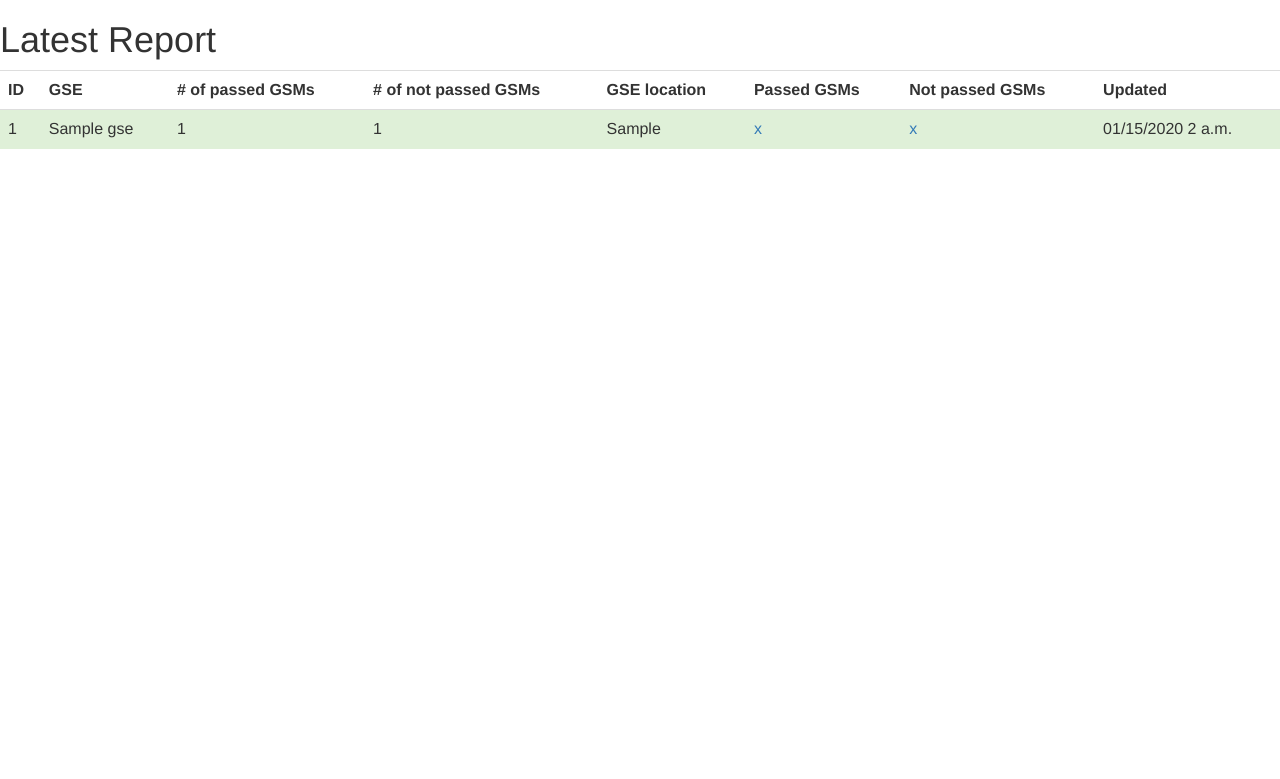
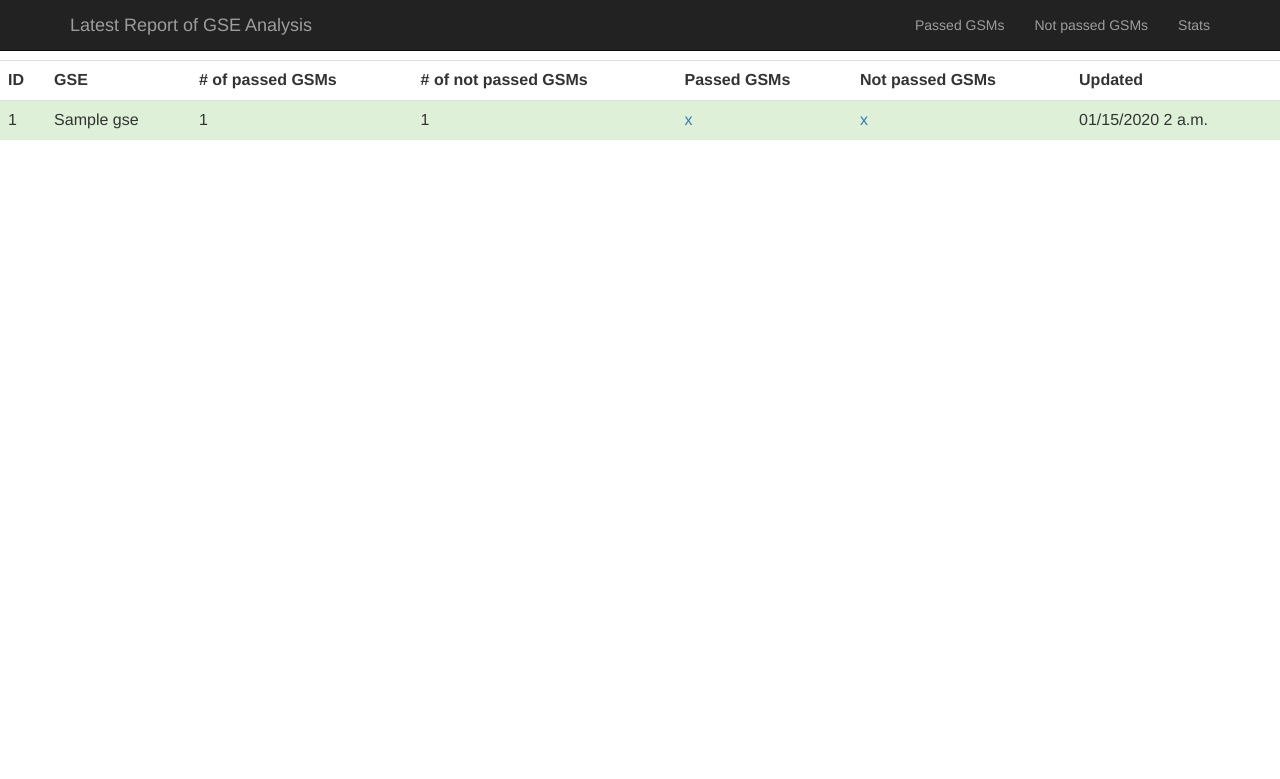
Before and after one commit to bcgsc/rsemreport, a Django app: page / in a window 1280 px wide. Shown: the top 779 px of the page. Run offline with Django 3.2, Linux system fonts and the light colour scheme; tables that the repository leaves empty hold one stand-in row (values such as "Sample post"); some libraries are stand-ins or nearby versions.

Commit message:
added pages for showing only passed_GSMs, not_passed_GSMs and stats

```diff
--- /dev/null
+++ b/rsem_report/templates/rsem_report/base.html
@@ -0,0 +1,25 @@
+<html>
+  <head>
+    <title>{% block title %} {% endblock %}</title>
+
+    <link rel="stylesheet" href="//netdna.bootstrapcdn.com/bootstrap/3.1.1/css/bootstrap.min.css">
+      {# JUST FOR REFERENCE #}
+      {# <link rel="stylesheet" type="text/css" media="all" href="{% static 'rsem_report/some.css' %}" /> #}
+
+    <style>
+      {# to prevent header from overlapping with top content of the page #}
+      body {padding-top: 60px;}
+    </style>
+
+    {# like meta base <style>, <meta>, <link>, <noscript>, and <base>, but NOT <script>, which should go to the end #}
+    {% block head %} {% endblock %}
+  </head>
+
+<body>
+
+{% include "rsem_report/header.html" %}
+
+{% block body %} {% endblock %}
+
+</body>
+</html>
--- /dev/null
+++ b/rsem_report/templates/rsem_report/header.html
@@ -0,0 +1,18 @@
+<div class="navbar navbar-inverse navbar-fixed-top">
+  <div class="container">
+    <a href="/" class="navbar-brand">Latest Report of GSE Analysis</a>
+
+    <button class="navbar-toggle" data-toggle="collapse" data-target=".navHeaderCollapse">
+      <span class="icon-bar"></span>
+      <span class="icon-bar"></span>
+    </button>
+
+    <div class="collapse navbar-collapse navHeaderCollapse">
+      <ul class="nav navbar-nav navbar-right">
+        <li><a href='{% url 'passed_GSMs' %}'>Passed GSMs</a></li>
+        <li><a href='{% url 'not_passed_GSMs' %}'>Not passed GSMs</a></li>
+        <li><a href='{% url 'stats' %}'>Stats</a></li>
+      </ul>
+    </div>
+  </div>
+</div>
--- a/rsem_report/templates/rsem_report/progress_report.html
+++ b/rsem_report/templates/rsem_report/progress_report.html
@@ -1,37 +1,29 @@
+{% extends "rsem_report/base.html" %}
+
 {% load staticfiles %}
-<html>
-  <head>
-    <title> GSE Analysis Progress Report</title>
-    <link rel="stylesheet" href="//netdna.bootstrapcdn.com/bootstrap/3.1.1/css/bootstrap.min.css">
-    <script src="//ajax.googleapis.com/ajax/libs/jquery/1.11.1/jquery.min.js"></script>
-{#    <link rel="stylesheet" type="text/css" media="all" href="{% static 'rsem_report/some.css' %}" /> #}
-<script src="{% static 'rsem_report/ZeroClipboard/ZeroClipboard.min.js' %}"></script>
-  </head>
-<body>
-<h1>Latest Report </h1>
+
+{% block title %} GSE Analysis Progress Report {% endblock %}
+
+{% block body %}
+
 <table class="table table-hover">
   <tr>
     <th>ID</th>
     <th>GSE</th>
     <th># of passed GSMs</th>
     <th># of not passed GSMs</th>
-    <th>GSE location</th>
     <th>Passed GSMs</th>
     <th>Not passed GSMs</th>
     <th>Updated</th>
   </tr>
 
   {% for gse in gses %}
-    {% if gse.passed %}
-      <tr class="success">
-    {% else %}
-      <tr class="danger">
-    {% endif %}
+
+      <tr id='{{gse.name}}' class='{% if gse.passed %}success{% else %}danger{% endif %}'>
       <td>{{forloop.counter}}</td>
       <td>{{gse.name}}</td>
       <td>{{gse.num_passed_gsms}}</td>
       <td>{{gse.num_not_passed_gsms}}</td>
-      <td>{{gse.path}}</td>
       <td>
 	{# onclick="return false;" to avoid the page from being scrolled to the top #}
 	{% for gsm in gse.passed_gsms_as_list %}
@@ -48,6 +40,10 @@
   {% endfor %}
 </table>
 
+
+{# put <script> at the end to avoid blocking loading the page #}
+<script src="//ajax.googleapis.com/ajax/libs/jquery/1.11.1/jquery.min.js"></script>
+<script src='{% static 'rsem_report/ZeroClipboard/ZeroClipboard.min.js' %}'></script>
 <script type="text/javascript">
 var client = new ZeroClipboard($('a.gsm'));
 client.on( "ready", function( readyEvent ) {
@@ -57,5 +53,4 @@ client.on( "ready", function( readyEvent ) {
 } );
 </script>
 
-</body>
-</html>
+{% endblock %}
--- a/rsem_report/urls.py
+++ b/rsem_report/urls.py
@@ -8,6 +8,9 @@ admin.autodiscover()
 urlpatterns = patterns('',
     # Examples:
     url(r'^$', 'rsem_report.views.home', name='home'),
+    url(r'^passed_GSMs$', 'rsem_report.views.passed_GSMs', name='passed_GSMs'),
+    url(r'^not_passed_GSMs$', 'rsem_report.views.not_passed_GSMs', name='not_passed_GSMs'),
+    url(r'^stats$', 'rsem_report.views.stats', name='stats'),
     # url(r'^blog/', include('blog.urls')),
 
     url(r'^admin/', include(admin.site.urls)),
--- a/rsem_report/views.py
+++ b/rsem_report/views.py
@@ -8,3 +8,27 @@ def home(request):
         gse.passed_gsms_as_list = gse.passed_gsms.split(', ')
         gse.not_passed_gsms_as_list = gse.not_passed_gsms.split(', ')
     return render(request, 'rsem_report/progress_report.html', {'gses':gses})
+
+def passed_GSMs(request):
+    gses = GSE.objects.filter(passed=True)
+    for gse in gses:
+        gse.passed_gsms_as_list = gse.passed_gsms.split(', ')
+        gse.not_passed_gsms_as_list = gse.not_passed_gsms.split(', ')
+    return render(request, 'rsem_report/progress_report.html', {'gses':gses})
+
+    return 'NA'
+
+def not_passed_GSMs(request):
+    gses = GSE.objects.filter(passed=False)
+    for gse in gses:
+        gse.passed_gsms_as_list = gse.passed_gsms.split(', ')
+        gse.not_passed_gsms_as_list = gse.not_passed_gsms.split(', ')
+    return render(request, 'rsem_report/progress_report.html', {'gses':gses})
+
+def stats(request):
+    gses = GSE.objects.all()
+    for gse in gses:
+        a, b = gse.num_passed_gsms, gse.num_not_passed_gsms
+        gse.passed_gsms_percentage = float(a)/(a + b) * 100
+    gses = sorted(gses, key=lambda x: (x.passed_gsms_percentage, x.name))
+    return render(request, 'rsem_report/stats.html', {'gses':gses})
```
Also changed, not shown: rsem_report/templates/rsem_report/stats.html (added, +48 -0 lines).
